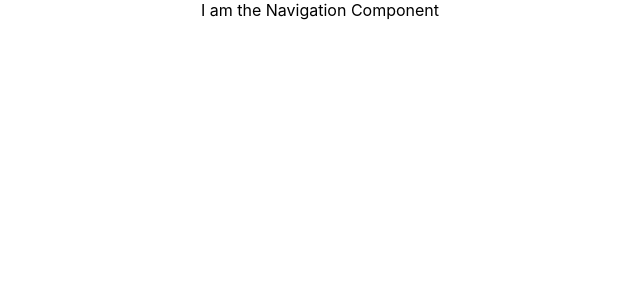
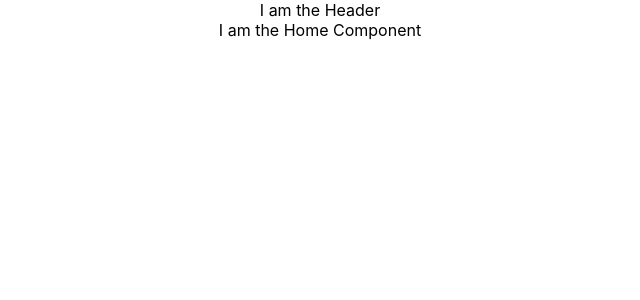
Before and after one commit to sds-smith/portfolio_video, a React (Create React App) app: page / in a window 1280 px wide. Shown: the top 300 px of the page, without its empty margins (320-960 px from the left). Built offline with nearby package versions, Linux system fonts and the light colour scheme.

Commit message:
install react router dom, implement routes

```diff
--- a/package.json
+++ b/package.json
@@ -8,6 +8,7 @@
     "@testing-library/user-event": "^13.5.0",
     "react": "^18.2.0",
     "react-dom": "^18.2.0",
+    "react-router-dom": "^6.4.1",
     "react-scripts": "5.0.1",
     "web-vitals": "^2.1.4"
   },
--- a/src/App.js
+++ b/src/App.js
@@ -1,12 +1,23 @@
-
+import {Routes, Route} from 'react-router-dom'
 import Navigation from './routes/navigation/navigation.component';
 
 import './App.css';
+import Home from './routes/home/home.component';
+import Portfolio from './routes/portfolio/portfolio.component';
+import About from './routes/about/about.component';
+import Contact from './routes/contact/contact.component';
 
 function App() {
   return (
     <div className="App">
-      <Navigation />
+      <Routes>
+        <Route path='/' element={<Navigation/>} >
+          <Route index element={<Home/>} />
+          <Route path='/portfolio' element={<Portfolio/>}/>
+          <Route path='/about' element={<About/>}/>
+          <Route path='contact' element={<Contact/>}/>
+        </Route>
+      </Routes>
     </div>
   );
 }
--- a/src/index.js
+++ b/src/index.js
@@ -1,5 +1,6 @@
 import React from 'react';
 import ReactDOM from 'react-dom/client';
+import { BrowserRouter } from 'react-router-dom';
 import './index.css';
 import App from './App';
 import reportWebVitals from './reportWebVitals';
@@ -7,7 +8,9 @@ import reportWebVitals from './reportWebVitals';
 const root = ReactDOM.createRoot(document.getElementById('root'));
 root.render(
   <React.StrictMode>
-    <App />
+    <BrowserRouter>
+      <App />
+    </BrowserRouter>
   </React.StrictMode>
 );
 
--- a/src/routes/navigation/navigation.component.jsx
+++ b/src/routes/navigation/navigation.component.jsx
@@ -1,7 +1,12 @@
+import { Outlet } from "react-router-dom"
+
 
 const Navigation = () => {
     return (
-        <div>I am the Navigation Component</div>
+        <div>
+            <div className='Header'>I am the Header</div>
+            <Outlet/>
+        </div>
     )
 }
 
```
Also changed, not shown: 1 other file (tests, documents, lock files or other folders).
